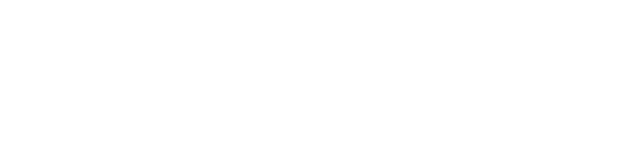
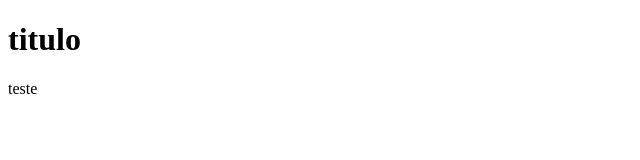
Before and after one commit to JevKnight/JevKnight, a plain HTML site: page index.html in a window 1280 px wide. Shown: the whole page, without its empty margins (0-640 px from the left). Drawn offline with Linux system fonts and the light colour scheme.

Commit message:
até que tá divertido...

```diff
--- a/index.html
+++ b/index.html
@@ -5,6 +5,8 @@
     <meta name="viewport" content="width=device-width, initial-scale=1.0">
     <title>Tutorial Git</title>
 </head>
+<h1> titulo </h1>
+<p> teste </p>
 <body>
 
 </body>
```
